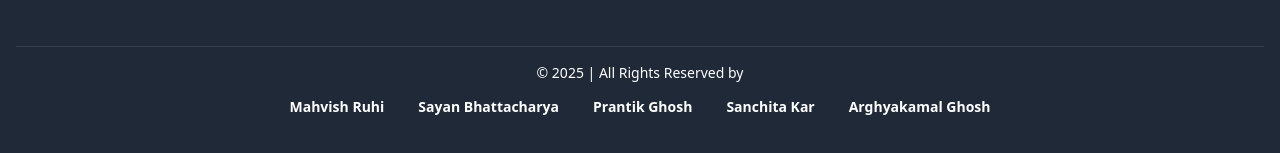
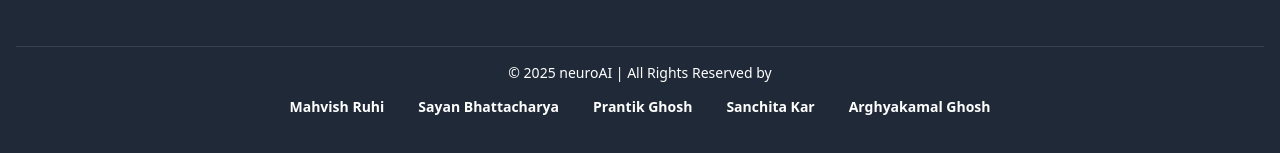
Before and after one commit to TBS96/neuroAI-client, a React (Vite) app: page /login in a window 1280 px wide. Shown: the part 845-998 px from the top of the page. Built offline with nearby package versions, Linux system fonts and the light colour scheme.

Commit message:
add branding to footer
Signed-off-by: TBS96 <9tbs6@proton.me>

```diff
--- a/src/components/Footer/Footer.jsx
+++ b/src/components/Footer/Footer.jsx
@@ -83,7 +83,7 @@ function Footer() {
 
                 <div className='mt-8 text-center border-t border-t-gray-700 pt-4 text-sm'>
                     <p>
-                        &copy; 2025 | All Rights Reserved by{' '}
+                        &copy; 2025 neuroAI | All Rights Reserved by{' '}
                         <div className='md:flex flex-wrap justify-center'>
                             <Link
                                 to='https://github.com/Mahvish16'
```
